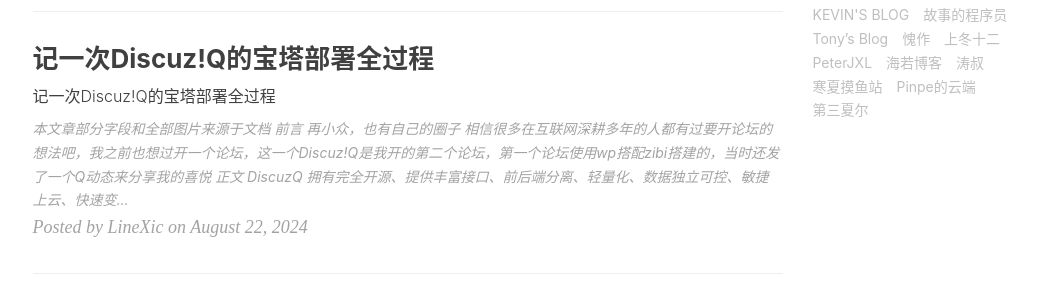
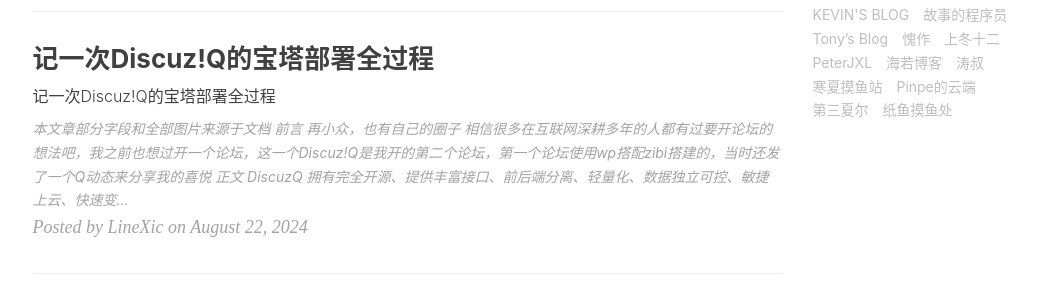
Before and after one commit to LineXic/LineXic-blog, a Jekyll site: the page built from index.html, in a window 1280 px wide and 900 px high, scrolled down 1003 px. Shown: the part 159-452 px from the top of the window, without its empty margins (135-1173 px from the left). Built offline with Jekyll 4.4.1, drawn with Linux system fonts in a browser that asks for light colours; nearby versions of some CDN libraries; the list of posts is cut into pages by our own code; comment, search, counter and statistics services are not loaded.

Commit message:
更新 _config.yml

```diff
--- a/_config.yml
+++ b/_config.yml
@@ -127,6 +127,8 @@
 "https://blog.rainiar.top/"},
     { title: "Pinpe的云端", href:
 "https://pinpe.top"},
-{ title: "第三夏尔", href:
+    { title: "第三夏尔", href:
 "https://thirdshire.com/"},
+    { title: "纸鱼摸鱼处", href:
+"https://blog.zhilu.cyou/"},
     ]
```
